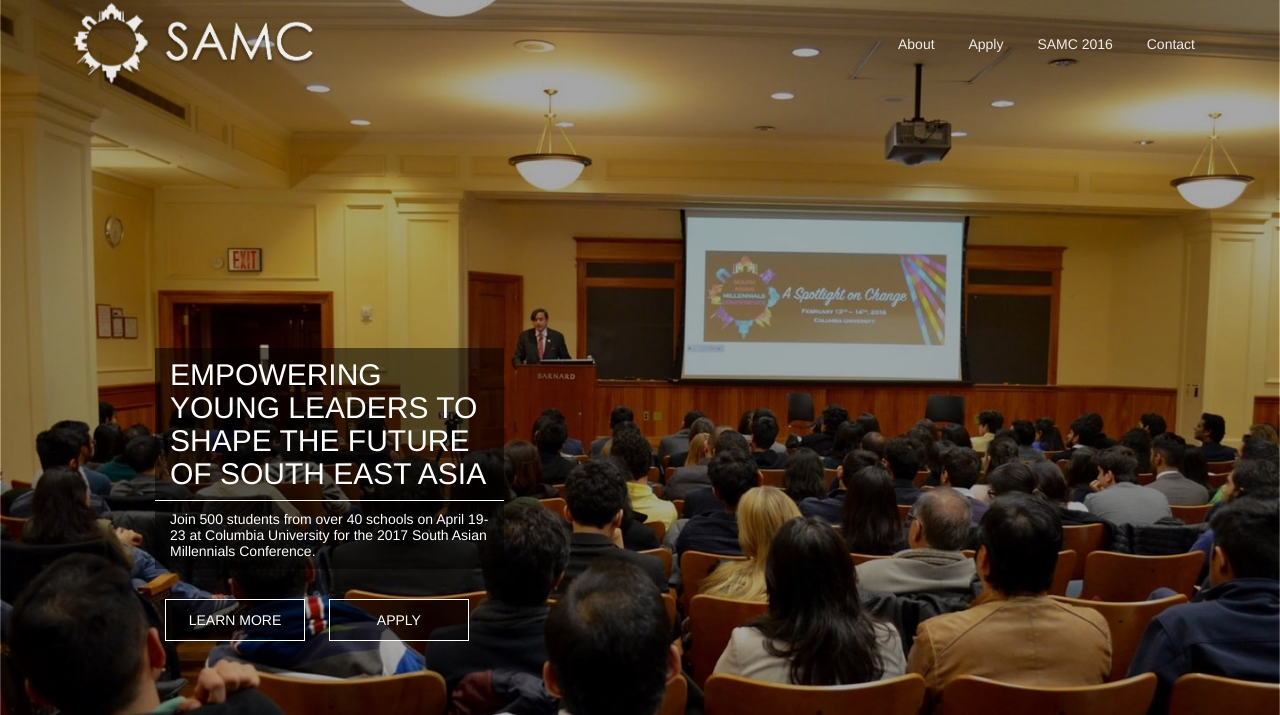
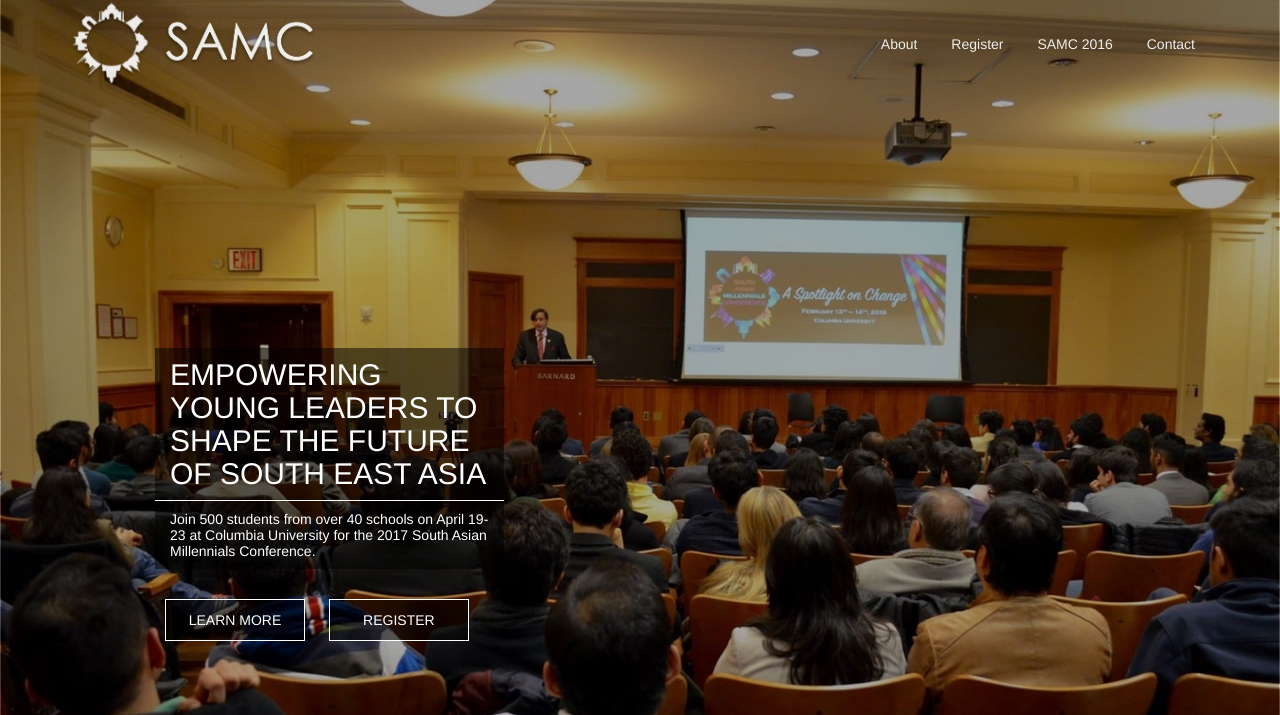
Before and after one commit to samconf/samconf.github.io, a Jekyll site: the page built from index.html, in a window 1280 px wide. Shown: the top 715 px of the page. Built offline with Jekyll 4.4.1, drawn with Linux system fonts in a browser that asks for light colours.

Commit message:
Updated register page

```diff
--- a/_includes/header.html
+++ b/_includes/header.html
@@ -15,7 +15,7 @@
             <div class="collapse navbar-collapse" id="navbar">
                 <ul class="nav">
                     <li><a href="{{ site.baseurl }}/#about">About</a><span id="about-bar" class="menu-span"></span></li>
-                    <li><a href="{{ site.baseurl }}/apply/">Apply</a><span id="apply" class="menu-span"></span></li>
+                    <li><a href="{{ site.baseurl }}/register/">Register</a><span id="register" class="menu-span"></span></li>
                     <li><a href="{{ site.baseurl }}/samc-2016/">SAMC 2016</a><span id="samc2016" class="menu-span"></span></li>
                     <li><a href="{{ site.baseurl }}/contact/">Contact</a><span id="contact" class="menu-span"></span></li>
                 </ul>
--- a/apply/index.html
+++ /dev/null
@@ -1,5 +0,0 @@
----
-layout: default
-title: Apply
-endpoint: apply
----
--- a/assets/css/_header.scss
+++ b/assets/css/_header.scss
@@ -97,7 +97,7 @@
         background-color: #197F71;
     }
 
-    #apply {
+    #register {
         background-color: #E7623B;
     }
 
@@ -155,7 +155,7 @@
         background-color: #197F71;
     }
 
-    #apply {
+    #register {
         background-color: #E7623B;
     }
 
@@ -203,7 +203,7 @@
     }
 
     #about-bar,
-    #apply,
+    #register,
     #samc2016,
     #contact {
         background-color: white;
--- a/assets/css/main.scss
+++ b/assets/css/main.scss
@@ -13,6 +13,6 @@
 @import "header";
 
 // Single Pages/Templates
-@import "apply";
+@import "register";
 @import "index";
 @import "samc-2016";
--- a/contact/index.html
+++ b/contact/index.html
@@ -7,7 +7,7 @@
 <div class="container">
     <p class="text-center">
         For inquiries about conference applications, logistics, or sponsorships,
-        please contact SAMC 2017's Co-Directors, Sarah Chaudhry and Jaipreet Sethi,
+        please contact SAMC 2017's Co-Directors, Sarah Chaudhry and Sareen Ahmar,
         at <a href="mailto:samcofficial@gmail.com">samcofficial@gmail.com</a>.
     </p>
 </div>
--- a/index.html
+++ b/index.html
@@ -16,7 +16,7 @@
                             Asian Millennials Conference.
                         </p>
                         <a class="animate2 loading" href="{{ url_for('index') }}/#about">Learn More</a>
-                        <a class="animate2 loading" href="{{ site.baseurl }}/apply/">Apply</a>
+                        <a class="animate2 loading" href="{{ site.baseurl }}/register/">Register</a>
                     </div>
                 </div>
             </div>
```
Also changed, not shown: register/index.html (added, +11 -0 lines), assets/css/_apply.scss (deleted), assets/css/_register.scss (added).
